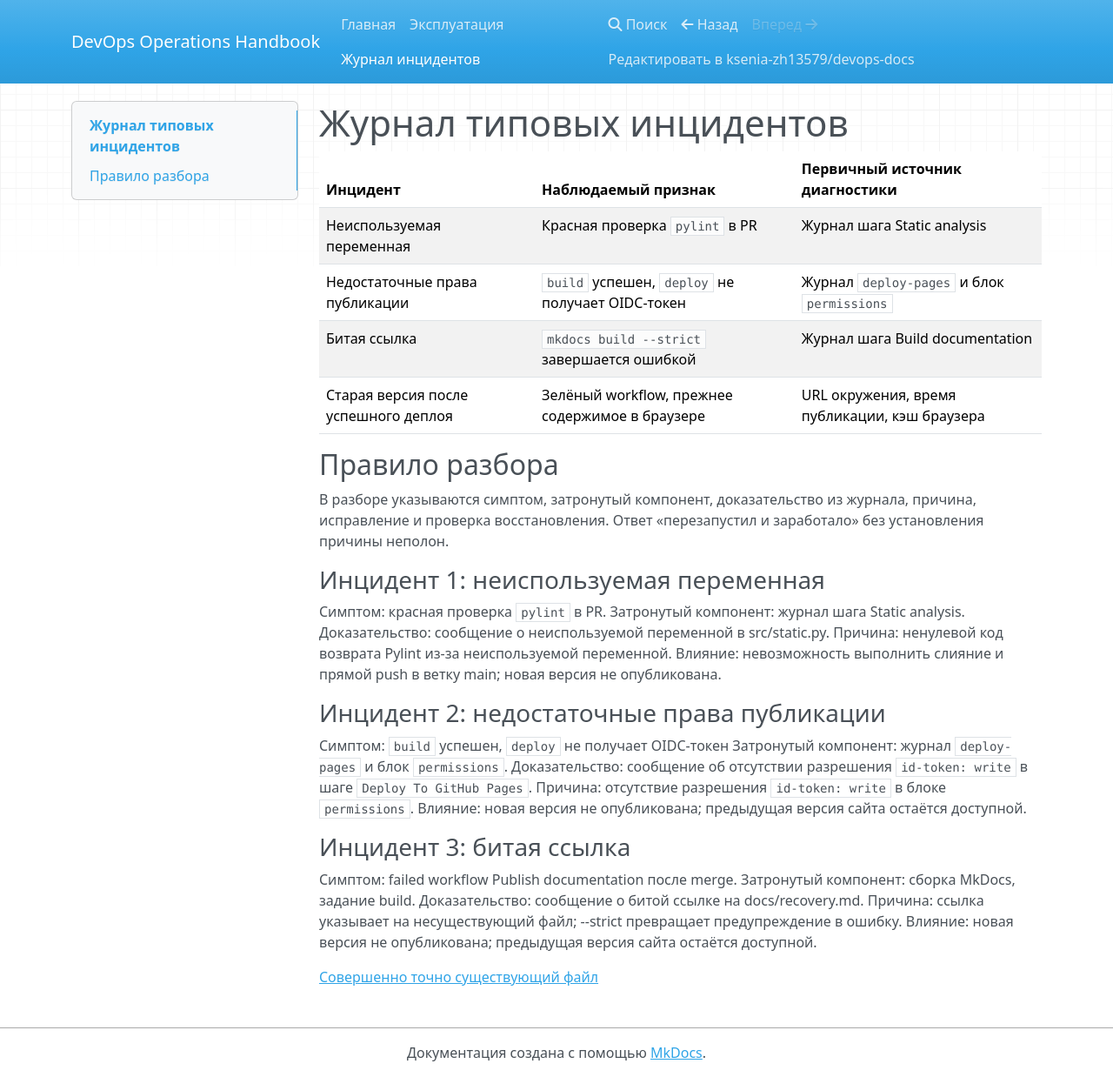
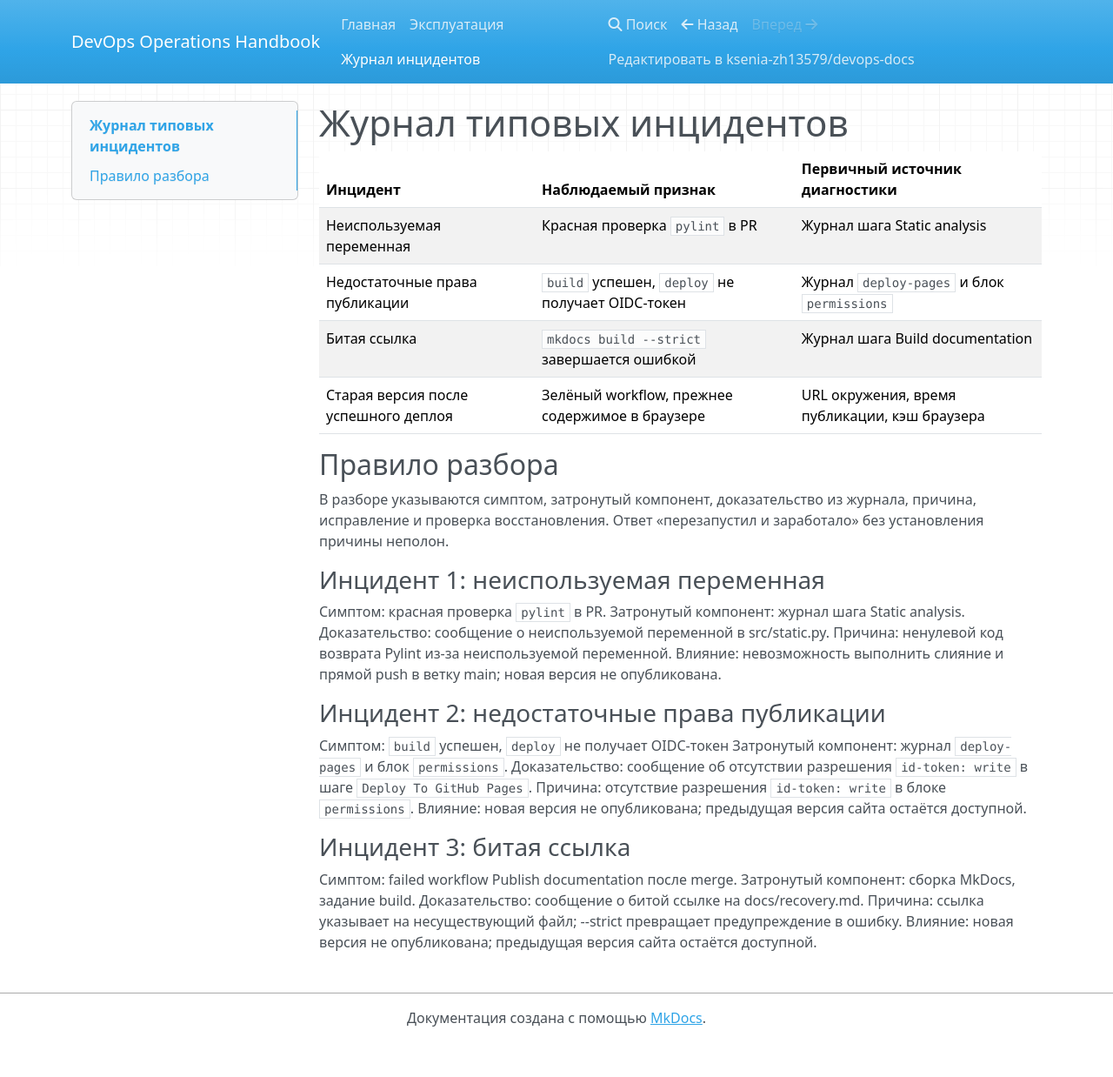
Before and after one commit to ksenia-zh13579/devops-docs, an MkDocs documentation site: the page built from docs/incidents.md, in a window 1280 px wide and 1238 px high. Shown: the whole window at 87% size. Built offline with MkDocs 1.6.1, drawn with Linux system fonts in a browser that asks for light colours; nearby versions of some CDN libraries.

Commit message:
docs: remove link to missing page

```diff
--- a/docs/incidents.md
+++ b/docs/incidents.md
@@ -36,5 +36,3 @@
 Доказательство: сообщение о битой ссылке на docs/recovery.md.
 Причина: ссылка указывает на несуществующий файл; --strict превращает предупреждение в ошибку.
 Влияние: новая версия не опубликована; предыдущая версия сайта остаётся доступной.
-
-[Совершенно точно существующий файл](missing-page.md)
```
